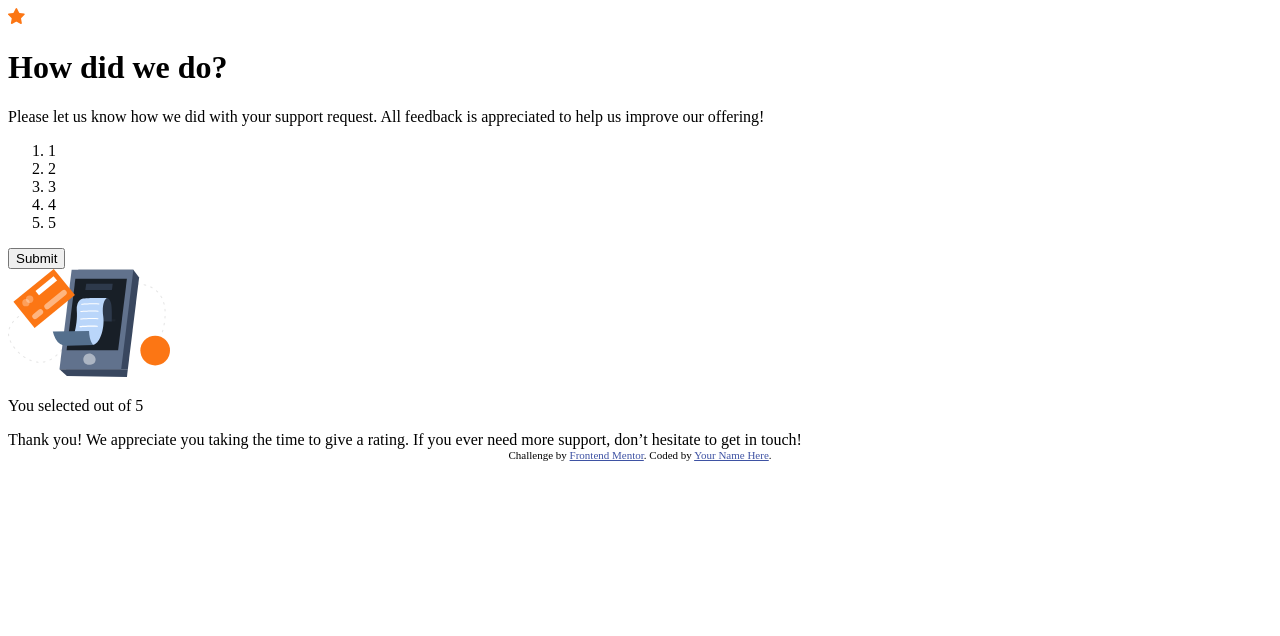
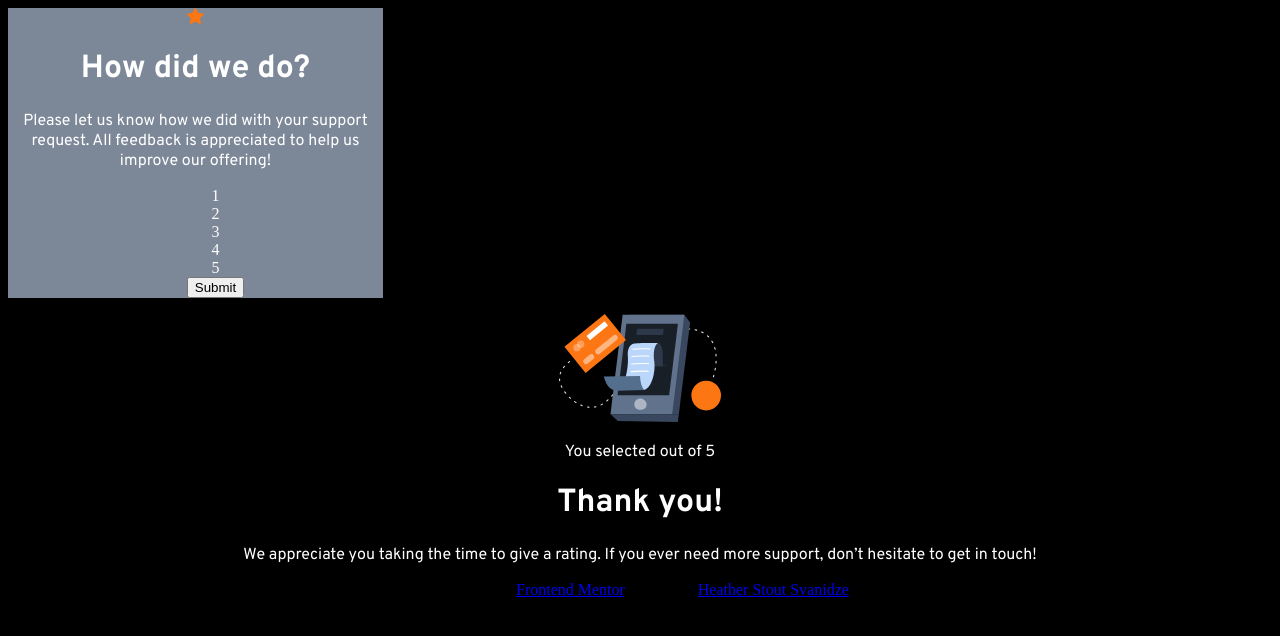
Before and after one commit to heathersvanidze/interactive-rating-component-main, a plain HTML site: page index.html in a window 1280 px wide. Drawn offline with Linux system fonts and the light colour scheme.

Commit message:
Added CSS stylesheet

```diff
--- a/index.html
+++ b/index.html
@@ -9,10 +9,10 @@
   <title>Frontend Mentor | Interactive rating component</title>
 
   <!-- Feel free to remove these styles or customise in your own stylesheet 👍 -->
-  <style>
-    .attribution { font-size: 11px; text-align: center; }
-    .attribution a { color: hsl(228, 45%, 44%); }
-  </style>
+  <link rel="stylesheet" href="main.css">
+  <link rel="preconnect" href="https://fonts.googleapis.com">
+<link rel="preconnect" href="https://fonts.gstatic.com" crossorigin>
+<link href="https://fonts.googleapis.com/css2?family=Overpass:wght@400;700&display=swap" rel="stylesheet">
 </head>
 <body>
 
@@ -26,13 +26,13 @@
   <p>Please let us know how we did with your support request. All feedback is appreciated
   to help us improve our offering!</p>
 
-  <ol class="rating-numbers">
+  <ul class="rating-numbers">
     <li>1</li>
     <li>2</li>
     <li>3</li>
     <li>4</li>
     <li>5</li>
-  </ol>
+  </l>
 
   <button>Submit</button>
 
@@ -51,17 +51,17 @@
 
   </div>
 
-  Thank you!
+  <h1>Thank you!</h1>
 
-  We appreciate you taking the time to give a rating. If you ever need more support,
-  don’t hesitate to get in touch!
+  <p>We appreciate you taking the time to give a rating. If you ever need more support,
+  don’t hesitate to get in touch!</p>
 
   <!-- Thank you state end -->
   </div>
 
   <div class="attribution">
     Challenge by <a href="https://www.frontendmentor.io?ref=challenge" target="_blank">Frontend Mentor</a>.
-    Coded by <a href="#">Your Name Here</a>.
+    Coded by <a href="https://github.com/heathersvanidze">Heather Stout Svanidze</a>.
   </div>
 </body>
 </html>
--- a/main.css
+++ b/main.css
@@ -0,0 +1,28 @@
+/*GENERAL STYLES*/
+
+body {
+    background-color: black;
+    text-align: center;
+}
+
+h1 {
+    color:white;
+    font-family:'Overpass', sans-serif;
+}
+
+p {
+    color:white;
+    font-family:'Overpass', sans-serif;
+}
+
+ul li {
+    color:white;
+    list-style: none;
+}
+
+/*MOBILE STYLES*/
+
+.rating-component {
+    background-color: #7c8798;
+    width:375px;
+}
```
